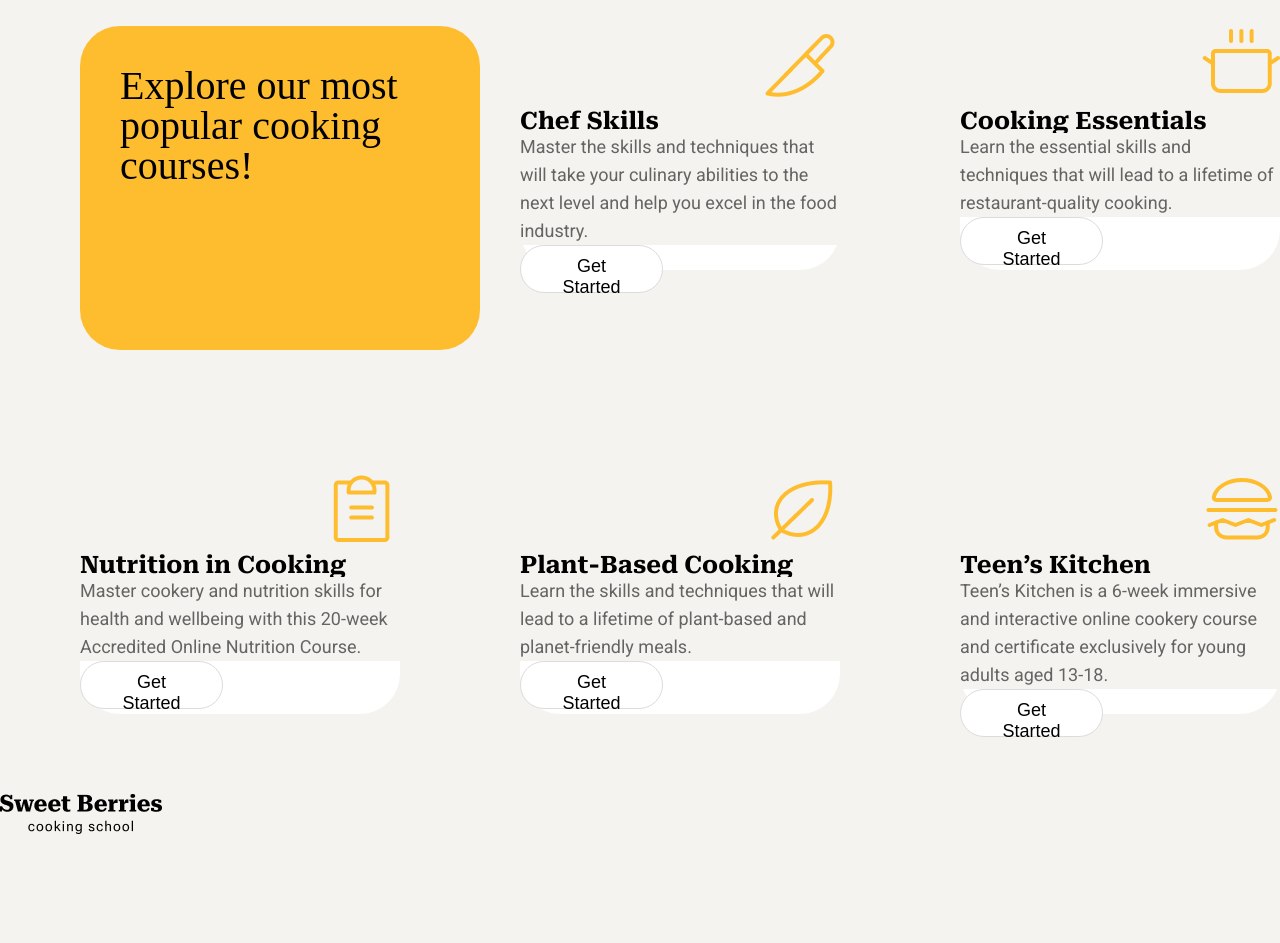
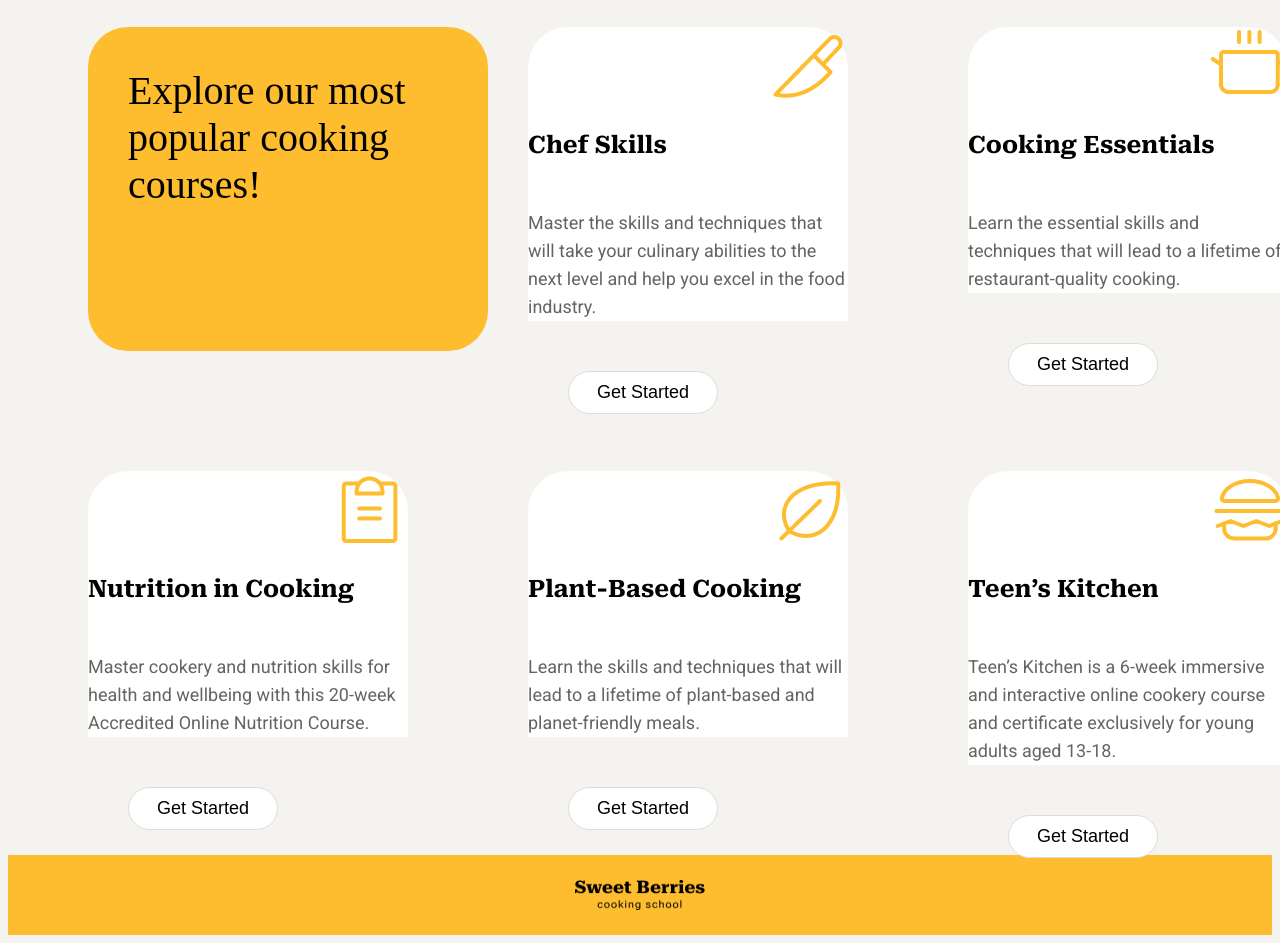
Before and after one commit to disciplinedfox/Sweet-Berries-Site, a plain HTML site: page index.html in a window 1280 px wide. Shown: the part 680-1623 px from the top of the page. Before the commit the page ends 1517 px from the top, so only its background shows below. Drawn offline with Linux system fonts and the light colour scheme.

Commit message:
style tweaks. removed browser reset. footer

```diff
--- a/index.html
+++ b/index.html
@@ -76,7 +76,7 @@
 
 <!----------------------------Footer--------------------------------------->
 <footer>
-        <img class="logo" src="assets/Logo (1).png" alt="">
+        <img class="logo" src="assets/footer-logo.png" alt="">
 </footer>
 </body>
 </html>
--- a/styles.css
+++ b/styles.css
@@ -8,58 +8,12 @@
 
 }
 
-/* [http://meyerweb.com/eric/tools/css/reset/](http://meyerweb.com/eric/tools/css/reset/)
-v2.0 | 20110126
-License: none (public domain)
-*/
-
-html, body, div, span, applet, object, iframe,
-h1, h2, h3, h4, h5, h6, p, blockquote, pre,
-a, abbr, acronym, address, big, cite, code,
-del, dfn, em, img, ins, kbd, q, s, samp,
-small, strike, strong, sub, sup, tt, var,
-b, u, i, center,
-dl, dt, dd, ol, ul, li,
-fieldset, form, label, legend,
-table, caption, tbody, tfoot, thead, tr, th, td,
-article, aside, canvas, details, embed,
-figure, figcaption, footer, header, hgroup,
-menu, nav, output, ruby, section, summary,
-time, mark, audio, video {
-margin: 0;
-padding: 0;
-border: 0;
-font-size: 100%;
-font: inherit;
-font-family: roboto;
-vertical-align: baseline;
-background-color: var(--background);
-}
-/* HTML5 display-role reset for older browsers */
-article, aside, details, figcaption, figure,
-footer, header, hgroup, menu, nav, section {
-display: block;
-}
+/*---------------------- menu ----------------------- */
 body {
-line-height: 1;
-}
-ol, ul {
-list-style: none;
-}
-blockquote, q {
-quotes: none;
-}
-blockquote:before, blockquote:after,
-q:before, q:after {
-content: '';
-content: none;
-}
-table {
-border-collapse: collapse;
-border-spacing: 0;
+    background-color: var(--background);
+    font-family: roboto;
 }
 
-/*---------------------- menu ----------------------- */
 .menu {
     display: flex;
     justify-content: space-between;
@@ -145,18 +99,23 @@ border-spacing: 0;
 .content-box h2 {
     font-size: 24px;
     font-family: roboto serif;
+    background-color: var(--card);
+    margin-bottom: 32px;
 }
 
 .content-box p {
     line-height: 28px;
     color: var(--text-secondary);
+    background-color: var(--card);
     font-weight: 400;
     font-family: roboto;
+    width: 320px;
+    height: 112px;
 
 }
 
 .content-box button {
-    width: 143px;
+    width: 150px;
     padding: 10px 25px 10px 25px;
     height: 48px;
     border-radius: 50px;
@@ -164,6 +123,8 @@ border-spacing: 0;
     background-color: var(--card);
     font-size: 18px;
     font-weight: 500px;
+    margin-left: 40px;
+    margin-top: 32px;
 }
 
 .content-box .vector {
@@ -179,3 +140,18 @@ border-spacing: 0;
     font-weight: light;
     padding: 40px;
 }
+
+footer {
+    height: 80px;
+    background-color: var(--accent);
+    display: flex;
+    justify-content: center;
+    margin-top: 100px;
+    align-items: center;
+    width: 100%;
+}
+
+footer img {
+    width: 130px;
+    height: 30px;
+}
```
Also changed, not shown: assets/footer-logo.png (added).
